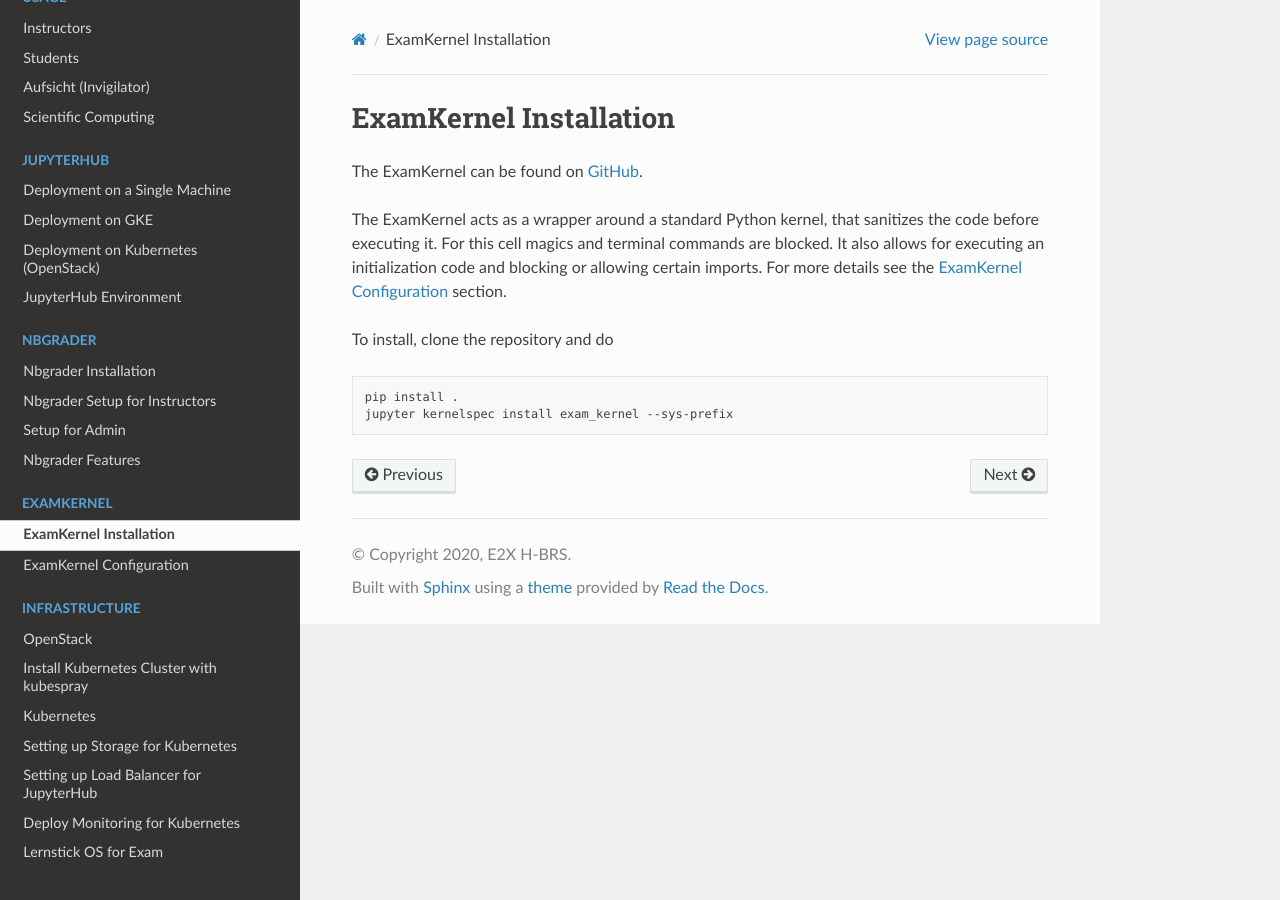
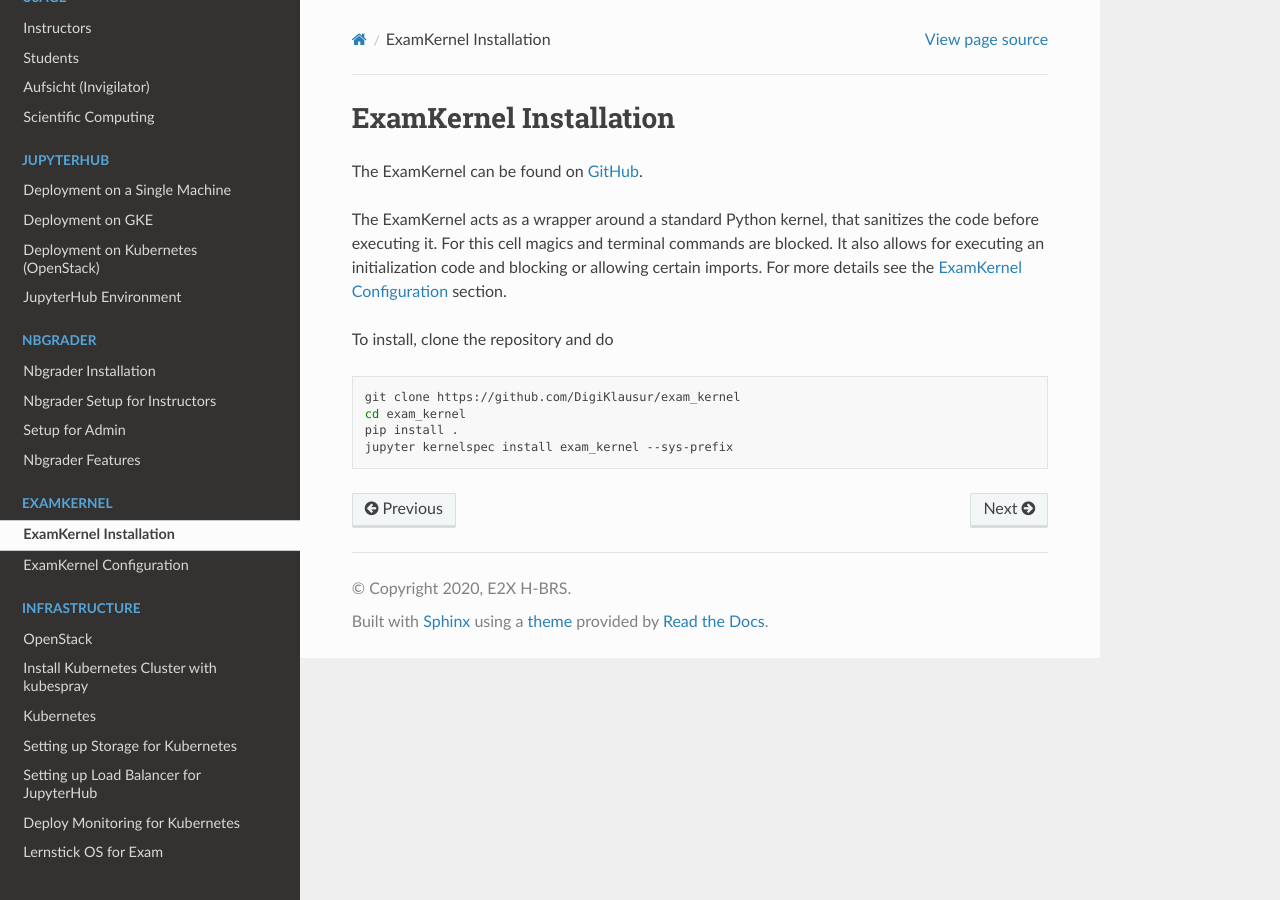
Before and after one commit to DigiKlausur/e2x-docs, a Sphinx documentation site: the page built from docs/source/exam_kernel/installation.rst, in a window 1280 px wide. Built offline with Sphinx 7.4.7 and the Read the Docs theme 2.0.0, drawn with Linux system fonts in a browser that asks for light colours.

Commit message:
Update ExamKernel installation instructions

```diff
--- a/docs/source/exam_kernel/installation.rst
+++ b/docs/source/exam_kernel/installation.rst
@@ -17,5 +17,7 @@ To install, clone the repository and do
 
 .. code-block:: bash
 
+  git clone https://github.com/DigiKlausur/exam_kernel
+  cd exam_kernel
   pip install .
   jupyter kernelspec install exam_kernel --sys-prefix
```
